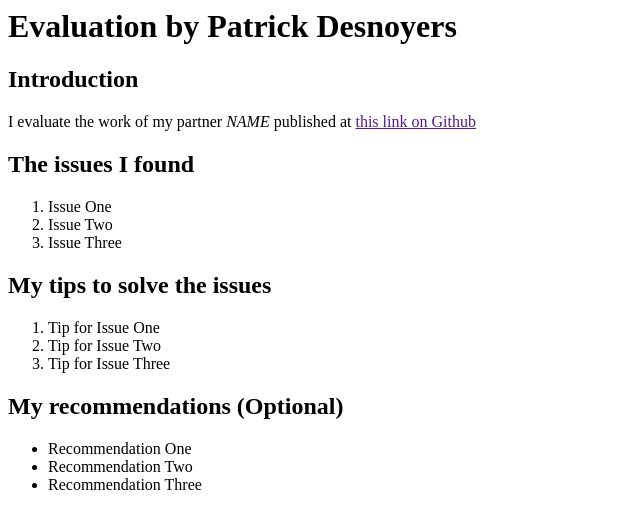
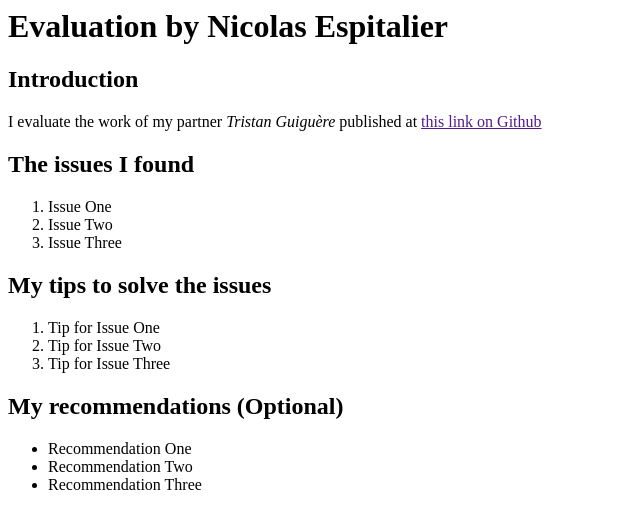
Before and after one commit to 420n13la/pacifictrailsresort4-NicolasEspitalier1, a plain HTML site: page feedback.html in a window 1280 px wide. Shown: the whole page, without its empty margins (0-640 px from the left). Drawn offline with Linux system fonts and the light colour scheme.

Commit message:
Update feedback.html

```diff
--- a/feedback.html
+++ b/feedback.html
@@ -3,9 +3,9 @@
     <title>LAB4 Evaluation</title>
   </head>
   <body>
-      <h1>Evaluation by Patrick Desnoyers</h1>
+      <h1>Evaluation by Nicolas Espitalier</h1>
       <h2>Introduction</h2>
-      <p>I evaluate the work of my partner <em>NAME</em> published at <a href="">this link on Github</a></p>
+      <p>I evaluate the work of my partner <em>Tristan Guiguère</em> published at <a href="">this link on Github</a></p>
 
     <h2>The issues I found</h2>
     <ol>
```
